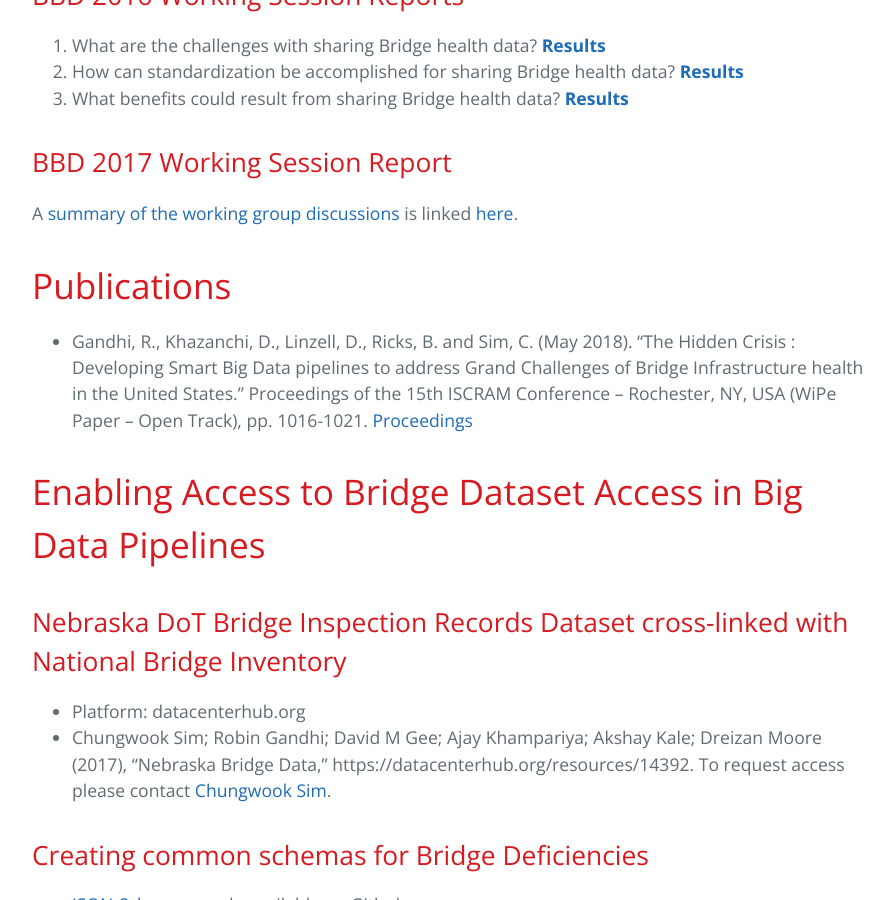
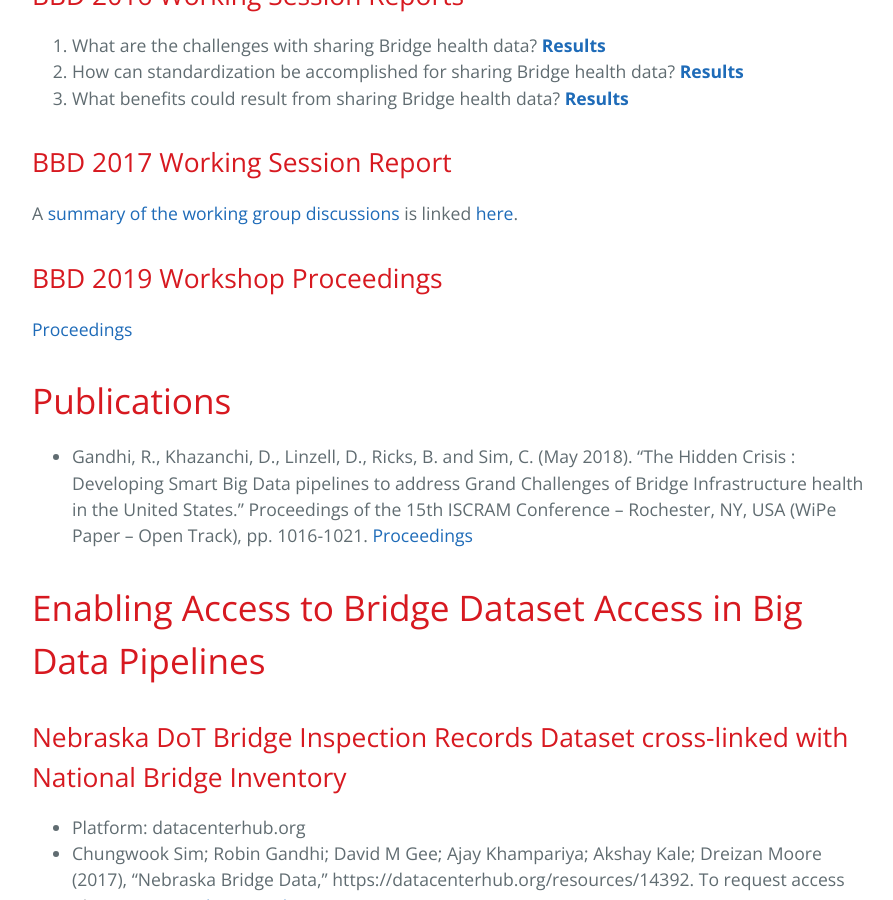
Before and after one commit to BridgingBigData/BridgingBigData.github.io, a Jekyll site: the page built from pages/datasets.md, in a window 1280 px wide and 900 px high, scrolled down 523 px. Shown: the whole window, without its empty margins (192-1085 px from the left). Built offline with Jekyll 4.4.1, drawn with Linux system fonts in a browser that asks for light colours.

Commit message:
Update datasets.md

```diff
--- a/pages/datasets.md
+++ b/pages/datasets.md
@@ -13,6 +13,9 @@ description: Bridging Big Data People
 
 ## BBD 2017 Working Session Report
 A [summary of the working group discussions](https://bridgingbigdata.github.io/assets/attachments/Facilitated-Sessions-BBD-2017.pdf) is linked [here](https://bridgingbigdata.github.io/assets/attachments/Facilitated-Sessions-BBD-2017.pdf).
+
+## BBD 2019 Workshop Proceedings
+[Proceedings](https://bridgingbigdata.github.io/pages/bbd2019agenda.html)
 
 # Publications
 
```
